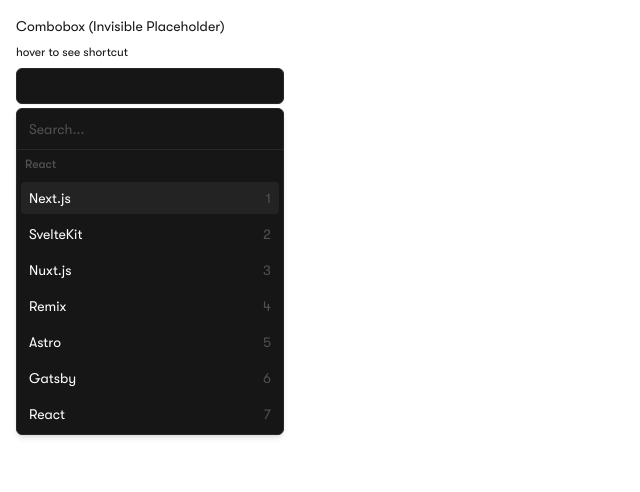
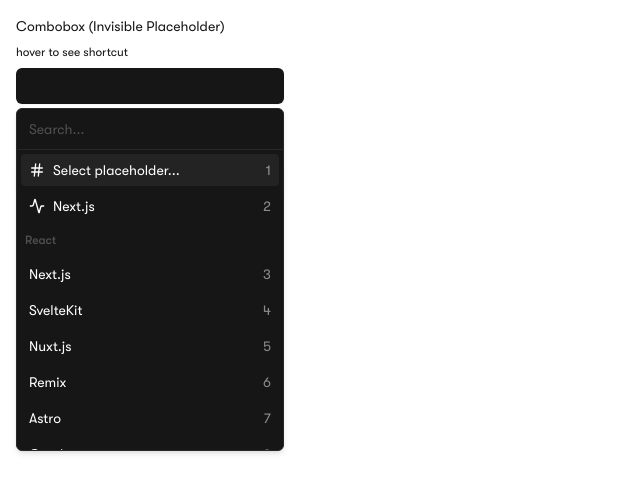
Before and after one commit to 99Yash/combo, a Next.js app: page / in a window 1280 px wide. Both pictures are taken after a click on the button "Select framework...". Shown: the top 492 px of the page, without its empty margins (0-640 px from the left). Built offline with nearby package versions, Linux system fonts and the light colour scheme.

Commit message:
colors and offsets

```diff
--- a/package.json
+++ b/package.json
@@ -22,6 +22,7 @@
     "react": "^18.3.1",
     "react-dom": "^18.3.1",
     "tailwind-merge": "^2.5.4",
+    "tailwind-scrollbar-hide": "^1.1.7",
     "tailwindcss-animate": "^1.0.7"
   },
   "devDependencies": {
--- a/src/components/invisible-cb.tsx
+++ b/src/components/invisible-cb.tsx
@@ -18,14 +18,14 @@
   TooltipProvider,
   TooltipTrigger,
 } from '@/components/ui/tooltip';
-import { frameworks } from '@/lib/data';
+import { frameworks, placeholders } from '@/lib/data';
 import { Check, ChevronDown, Hash } from 'lucide-react';
 import * as React from 'react';
 import { GTWalsheim } from '../styles/fonts';
 
 export function InvisibleCB() {
   const [openInvisible, setOpenInvisible] = React.useState(false);
-  const [valueInvisible, setValueInvisible] = React.useState('');
+  const [val, setVal] = React.useState('');
 
   React.useEffect(() => {
     const down = (e: KeyboardEvent) => {
@@ -52,13 +52,13 @@
                   variant="outline"
                   role="combobox"
                   aria-expanded={openInvisible}
-                  className="w-full justify-between"
+                  className="w-full justify-between hover:outline hover:outline-2 hover:outline-violet-700 focus:ring-1 focus:ring-violet-700 focus:ring-offset-2 focus-visible:ring-violet-500"
                 >
                   <div className="flex items-center gap-2">
                     <Hash className="size-4 shrink-0 opacity-50" />
-                    {valueInvisible
-                      ? frameworks.find(
-                          (framework) => framework.value === valueInvisible
+                    {val
+                      ? [...frameworks, ...placeholders].find(
+                          (framework) => framework.value === val
                         )?.label
                       : 'Select framework...'}
                   </div>
@@ -67,30 +67,57 @@
               </PopoverTrigger>
             </TooltipTrigger>
             <TooltipContent
+              sideOffset={14}
               className={`${GTWalsheim.className} bg-muted text-foreground`}
             >
-              Select framework ⌘ E
+              Select framework &nbsp; &nbsp; ⌘ &nbsp; E
             </TooltipContent>
           </Tooltip>
         </TooltipProvider>
         <PopoverContent
           className={`w-[--radix-popover-trigger-width] p-0 ${GTWalsheim.className}`}
         >
-          {' '}
           <Command loop>
             <CommandInput placeholder="Search..." className="text-foreground" />
             <CommandEmpty>No framework found.</CommandEmpty>
 
-            <CommandList>
+            <CommandList className="scrollbar-hide">
+              <CommandGroup>
+                {placeholders.map((placeholder, i) => (
+                  <CommandItem
+                    key={placeholder.value}
+                    value={placeholder.value}
+                    onSelect={(currentValue) => {
+                      setVal(currentValue === val ? '' : currentValue);
+                      setOpenInvisible(false);
+                    }}
+                    className="flex items-center justify-between text-foreground m-1"
+                  >
+                    <div className="flex items-center gap-2">
+                      {placeholder.icon && (
+                        <placeholder.icon className="size-4 shrink-0" />
+                      )}
+                      {placeholder.label}
+                    </div>
+                    <div className="flex items-center gap-2">
+                      {val === placeholder.value && (
+                        <Check className="size-4 opacity-50" />
+                      )}
+                      {i < 9 && (
+                        <span className="text-sm opacity-50">{i + 1}</span>
+                      )}
+                    </div>
+                  </CommandItem>
+                ))}
+              </CommandGroup>
+
               <CommandGroup heading="React">
                 {frameworks.map((framework, i) => (
                   <CommandItem
                     key={framework.value}
                     value={framework.value}
                     onSelect={(currentValue) => {
-                      setValueInvisible(
-                        currentValue === valueInvisible ? '' : currentValue
-                      );
+                      setVal(currentValue === val ? '' : currentValue);
                       setOpenInvisible(false);
                     }}
                     className="flex items-center justify-between text-foreground m-1"
@@ -99,12 +126,12 @@
                       {framework.label}
                     </div>
                     <div className="flex items-center gap-2">
-                      {valueInvisible === framework.value && (
-                        <Check className="size-4" />
+                      {val === framework.value && (
+                        <Check className="size-4 opacity-50" />
                       )}
-                      {i < 9 && (
-                        <span className="text-sm text-muted-foreground">
-                          {i + 1}
+                      {i + placeholders.length < 9 && (
+                        <span className="text-sm opacity-50">
+                          {i + placeholders.length + 1}
                         </span>
                       )}
                     </div>
--- a/src/components/ui/button.tsx
+++ b/src/components/ui/button.tsx
@@ -5,14 +5,14 @@
 import { cn } from '@/lib/utils';
 
 const buttonVariants = cva(
-  'inline-flex items-center justify-center gap-2 whitespace-nowrap rounded-md text-sm font-medium transition-colors focus-visible:outline-none focus-visible:ring-2 focus-visible:ring-ring disabled:pointer-events-none disabled:opacity-50 [&_svg]:pointer-events-none [&_svg]:size-4 [&_svg]:shrink-0',
+  'inline-flex items-center justify-center gap-2 whitespace-nowrap rounded-md text-sm font-medium transition-colors focus-visible:outline-none focus-visible:ring-2 focus-visible:ring-offset-2 focus-visible:ring-ring disabled:pointer-events-none disabled:opacity-50 [&_svg]:pointer-events-none [&_svg]:size-4 [&_svg]:shrink-0',
   {
     variants: {
       variant: {
         default: 'bg-primary text-primary-foreground shadow',
         destructive:
           'bg-destructive text-destructive-foreground shadow-sm hover:bg-destructive/90',
-        outline: 'border border-input bg-background shadow-sm',
+        outline: 'bg-background shadow-sm',
         secondary:
           'bg-secondary text-secondary-foreground shadow-sm hover:bg-secondary/80',
         ghost: 'hover:bg-accent hover:text-accent-foreground',
--- a/src/components/visible-cb.tsx
+++ b/src/components/visible-cb.tsx
@@ -20,7 +20,7 @@
 
 export function VisibleCb() {
   const [openVisible, setOpenVisible] = React.useState(false);
-  const [valueVisible, setValueVisible] = React.useState('');
+  const [val, setVal] = React.useState('');
 
   return (
     <div className="flex flex-col gap-2">
@@ -33,14 +33,12 @@
             variant="outline"
             role="combobox"
             aria-expanded={openVisible}
-            className="w-full justify-between text-foreground"
+            className="w-full justify-between hover:outline hover:outline-2 hover:outline-violet-700 focus:ring-1 focus:ring-violet-700 focus:ring-offset-2 focus-visible:ring-violet-500"
           >
             <div className="flex items-center gap-2">
-              {!valueVisible && <X className="size-4 shrink-0 opacity-50" />}
-              {valueVisible
-                ? frameworks.find(
-                    (framework) => framework.value === valueVisible
-                  )?.label
+              {!val && <X className="size-4 shrink-0 opacity-50" />}
+              {val
+                ? frameworks.find((framework) => framework.value === val)?.label
                 : 'No Framework'}
             </div>
             <ChevronDown className="ml-2 size-4 shrink-0 opacity-50" />
@@ -52,6 +50,7 @@
           <Command loop>
             <CommandInput placeholder="Search..." className="text-foreground" />
             <CommandEmpty>No framework found.</CommandEmpty>
+
             <CommandList>
               <CommandGroup title="React" className="m-0.5">
                 <span className="text-xs ml-2.5 flex items-center gap-1.5 py-2 px-0.5 text-foreground/60">
@@ -65,9 +64,7 @@
                     key={framework.value}
                     value={framework.value}
                     onSelect={(currentValue) => {
-                      setValueVisible(
-                        currentValue === valueVisible ? '' : currentValue
-                      );
+                      setVal(currentValue === val ? '' : currentValue);
                       setOpenVisible(false);
                     }}
                     className="flex items-center justify-between text-foreground"
@@ -76,7 +73,7 @@
                       {framework.label}
                     </div>
                     <div className="flex items-center gap-2">
-                      {valueVisible === framework.value && (
+                      {val === framework.value && (
                         <Check className="size-4 text-foreground/40" />
                       )}
                       {i < 9 && (
--- a/src/lib/data.ts
+++ b/src/lib/data.ts
@@ -1,3 +1,5 @@
+import { Activity, Hash } from 'lucide-react';
+
 export const frameworks = [
   {
     value: 'next.js',
@@ -28,3 +30,16 @@
     label: 'React',
   },
 ];
+
+export const placeholders = [
+  {
+    value: 'Select placeholder...',
+    label: 'Select placeholder...',
+    icon: Hash,
+  },
+  {
+    value: 'Next.js',
+    label: 'Next.js',
+    icon: Activity,
+  },
+];
--- a/tailwind.config.ts
+++ b/tailwind.config.ts
@@ -60,7 +60,7 @@
     },
   },
   // eslint-disable-next-line @typescript-eslint/no-require-imports
-  plugins: [require('tailwindcss-animate')],
+  plugins: [require('tailwindcss-animate'), require('tailwind-scrollbar-hide')],
 } satisfies Config;
 
 export default config;
```
Also changed, not shown: 1 other file (tests, documents, lock files or other folders).
